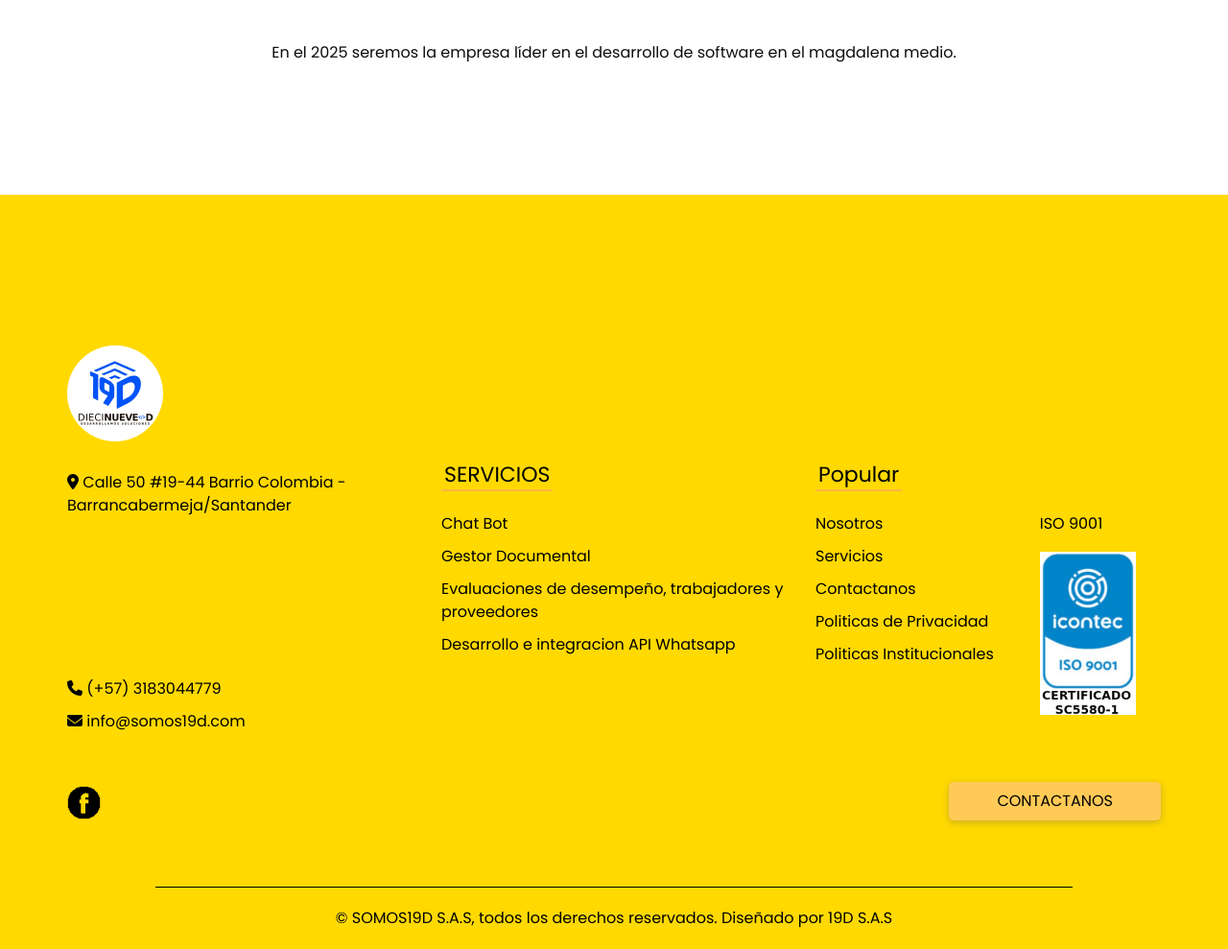
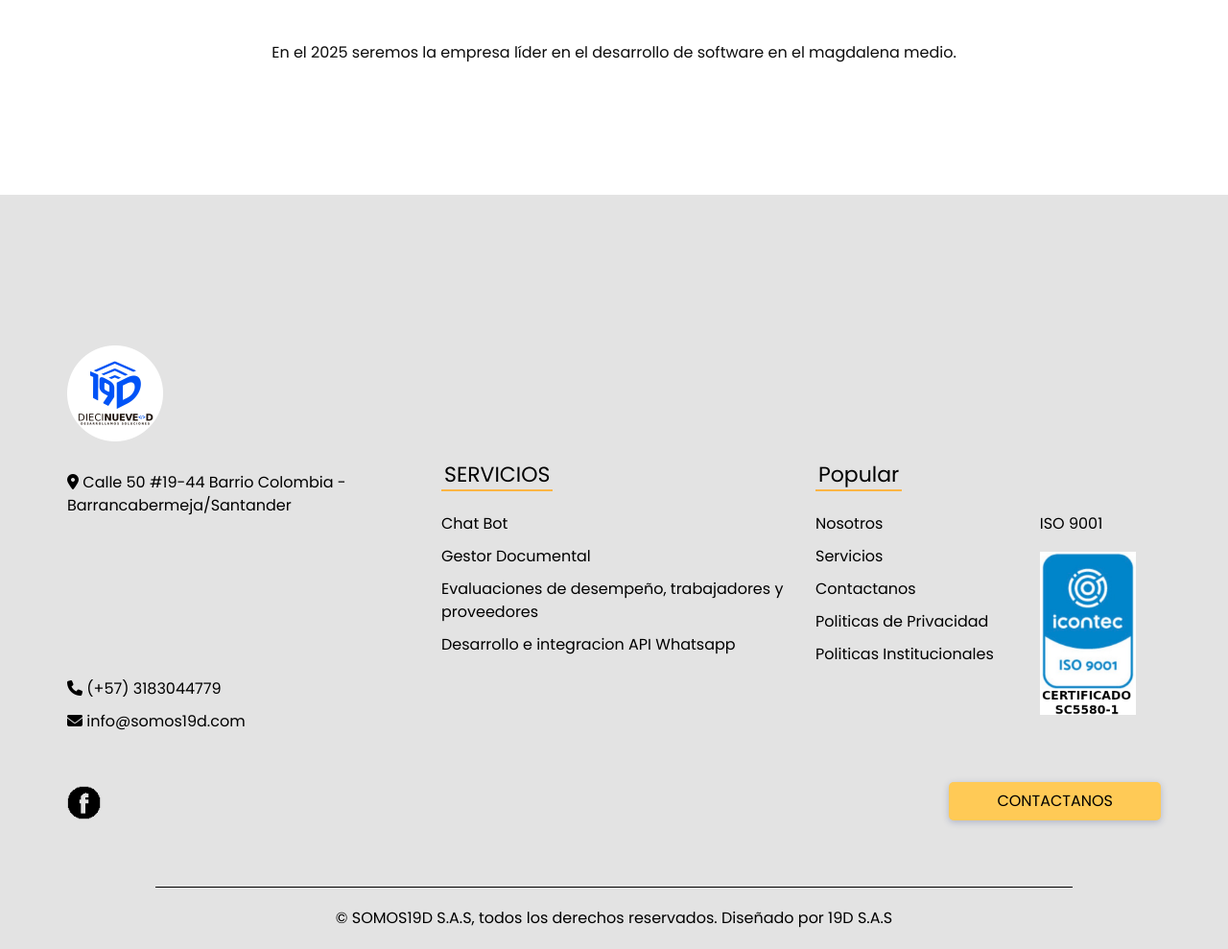
Before and after one commit to HakaiNoKami97/19D, a PHP site: page /about.html in a window 1280 px wide. Shown: the part 1329-2318 px from the top of the page at 96% size. Run offline with PHP 8.4, Linux system fonts and the light colour scheme; a map, chart or similar area stays blank; some libraries are stand-ins or nearby versions; grey boxes are pictures that could not be loaded.

Commit message:
Cambio del color del background del footer

```diff
--- a/css/style.css
+++ b/css/style.css
@@ -618,8 +618,8 @@ a:focus {
 
 /* info section */
 .footer_bg {
-  background: -webkit-gradient(linear, left top, right top, from(#ffd900), to(#ffd900));
-  background: linear-gradient(to right, #ffd900, #ffd900);
+  background: -webkit-gradient(linear, left top, right top, from(#e3e3e3), to(#e3e3e3));
+  background: linear-gradient(to right, #e3e3e3, #e3e3e3);
   padding-top: 150px;
   margin-top: 0px;
 }
```
Also changed, not shown: images/fb.png.
